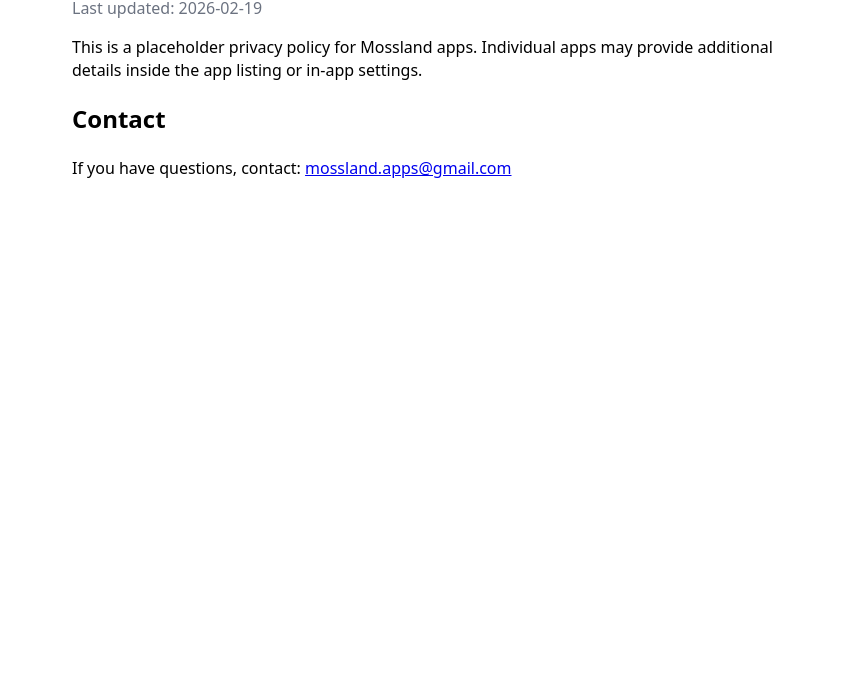
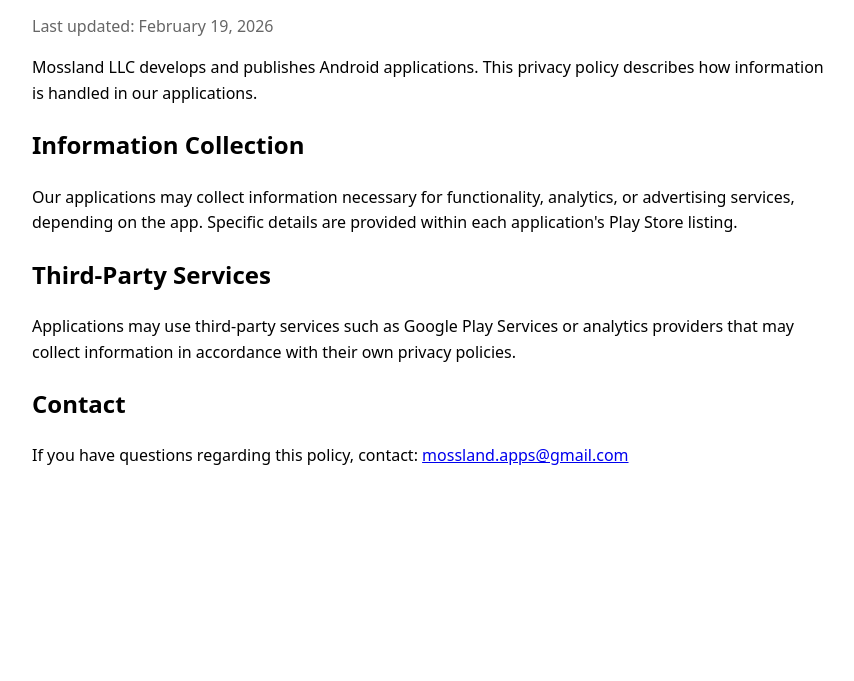
Before and after one commit to mossland-apps/mossland-site, a plain HTML site: page privacy.html in a window 1280 px wide. Shown: the part 119-800 px from the top of the page, without its empty margins (208-1062 px from the left). Drawn offline with Linux system fonts and the light colour scheme.

Commit message:
Update privacy.html

```diff
--- a/privacy.html
+++ b/privacy.html
@@ -5,17 +5,47 @@
   <meta name="viewport" content="width=device-width,initial-scale=1" />
   <title>Privacy Policy – Mossland</title>
   <style>
-    body { font-family: system-ui, -apple-system, Segoe UI, Roboto, Arial, sans-serif; max-width: 720px; margin: 48px auto; padding: 0 16px; line-height: 1.45; }
-    .muted { color: #6b7280; }
+    body {
+      font-family: system-ui, -apple-system, Segoe UI, Roboto, Arial, sans-serif;
+      max-width: 800px;
+      margin: 60px auto;
+      padding: 0 20px;
+      line-height: 1.6;
+    }
+    .muted { color: #666; }
   </style>
 </head>
 <body>
+
   <h1>Privacy Policy</h1>
-  <p class="muted">Last updated: 2026-02-19</p>
+  <p class="muted">Last updated: February 19, 2026</p>
 
-  <p>This is a placeholder privacy policy for Mossland apps. Individual apps may provide additional details inside the app listing or in-app settings.</p>
+  <p>
+    Mossland LLC develops and publishes Android applications.
+    This privacy policy describes how information is handled
+    in our applications.
+  </p>
+
+  <h2>Information Collection</h2>
+  <p>
+    Our applications may collect information necessary for
+    functionality, analytics, or advertising services, depending
+    on the app. Specific details are provided within each
+    application's Play Store listing.
+  </p>
+
+  <h2>Third-Party Services</h2>
+  <p>
+    Applications may use third-party services such as Google Play
+    Services or analytics providers that may collect information
+    in accordance with their own privacy policies.
+  </p>
 
   <h2>Contact</h2>
-  <p>If you have questions, contact: <a href="mailto:mossland.apps@gmail.com">mossland.apps@gmail.com</a></p>
+  <p>
+    If you have questions regarding this policy,
+    contact: <a href="mailto:mossland.apps@gmail.com">mossland.apps@gmail.com</a>
+  </p>
+
 </body>
 </html>
```
